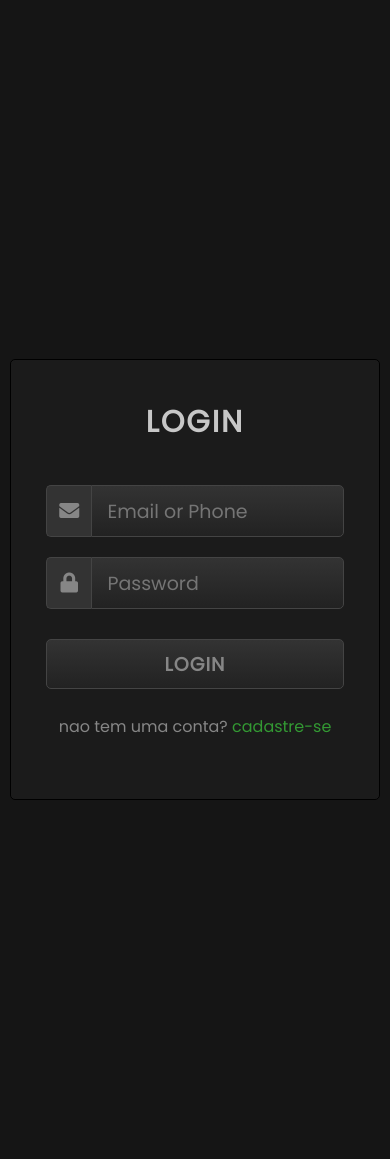
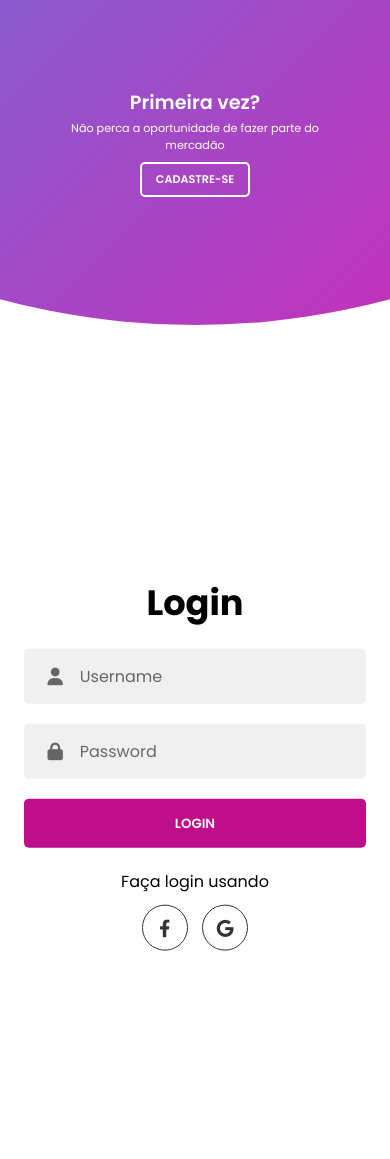
Before and after one commit to pedromael/OLX, a PHP site: page /entrar/index.php in a window 390 px wide. Run offline with PHP 8.4, Linux system fonts and the light colour scheme.

Commit message:
Página de Login e Cadastro feita

```diff
--- /dev/null
+++ b/entrar/app.js
@@ -0,0 +1,11 @@
+const sign_in_btn = document.querySelector("#sign-in-btn");
+const sign_up_btn = document.querySelector("#sign-up-btn");
+const container = document.querySelector(".container");
+
+sign_up_btn.addEventListener("click", () => {
+  container.classList.add("sign-up-mode");
+});
+
+sign_in_btn.addEventListener("click", () => {
+  container.classList.remove("sign-up-mode");
+});
--- a/entrar/index.php
+++ b/entrar/index.php
@@ -1,36 +1,50 @@
 <!DOCTYPE html>
-<html lang="pt" >
+<html lang="en">
 	<head>
-  <meta charset="UTF-8">
-  <title>OLX</title>
-  <link rel='stylesheet' href='https://cdnjs.cloudflare.com/ajax/libs/font-awesome/5.15.3/css/all.min.css'>
-  <link rel="stylesheet" href="../stilo/css.css">
-  <link rel="stylesheet" href="../stilo/login.css">
+		<meta charset="UTF-8" />
+		<meta name="viewport" content="width=device-width, initial-scale=1.0" />
+
+		<!-- Icons -->
+		<link rel="stylesheet" href="https://cdnjs.cloudflare.com/ajax/libs/font-awesome/6.4.0/css/all.min.css" integrity="sha512-iecdLmaskl7CVkqkXNQ/ZH/XLlvWZOJyj7Yy7tcenmpD1ypASozpmT/E0iPtmFIB46ZmdtAc9eNBvH0H/ZpiBw==" crossorigin="anonymous" referrerpolicy="no-referrer" />
+
+    <!-- SEO -->
+		<title>Praça | Entre ou Cadastre-se</title>
+    <meta name="description" content="Cadastre-se na nova plataforma de compra e venda de Angola, ou ainda faça login se já tiver uma conta... [gerar texto com gpt]">
+    <meta name="keywords" content="Angola, Henrique Strees, OLX, compra e venda, Loja Online">
+    <meta name="robots" content="index, follow">
+    <link rel="canonical" href="https://www.novaolx.com">
+
+    <!-- Estilo e Scripts -->
+		<link rel="stylesheet" href="style.css" />
 
 	</head>
 	<body>
-<!-- partial:index.partial.html -->
-<div class="login-form">
-  <div class="text">
-    LOGIN
+		<div class="container">
+			<div class="forms-container">
+				<div class="forms">
+					<?php include('signin.html'); ?>
+					<?php include('signup.html'); ?>
 				</div>
-  <form method="POST">
-    <div class="field">
-      <div class="fas fa-envelope"></div>
-      <input type="text" placeholder="Email or Phone">
 			</div>
-    <div class="field">
-      <div class="fas fa-lock"></div>
-      <input type="password" placeholder="Password">
+			<div class="panels-container">
+				<div class="panel left-panel">
+					<div class="content">
+						<h3>Primeira vez?</h3>
+						<p>Não perca a oportunidade de fazer parte do mercadão</p>
+						<button class="btn transparent" id="sign-up-btn">cadastre-se</button>
 					</div>
-    <button>LOGIN</button>
-    <div class="link">
-      nao tem uma conta?
-      <a href="sig-in.php">cadastre-se</a>
+					<img src="img/log.svg" class="image" alt="" />
 				</div>
-  </form>
+				<div class="panel right-panel">
+					<div class="content">
+						<h3>Já tem uma conta?</h3>
+						<p>Faça login com os seus dados, clicando no botão à baixo</p>
+						<button class="btn transparent" id="sign-in-btn">Login</button>
 					</div>
-<!-- partial -->
-
+					<img src="img/register.svg" class="image" alt="" />
+				</div>
+			</div>
+		</div>
+		<script src="app.js"></script>
 	</body>
 </html>
--- /dev/null
+++ b/entrar/signin.html
@@ -0,0 +1,21 @@
+<form action="#" class="sign-in-form">
+    <h2 class="title">Login</h2>
+    <div class="input-field">
+        <i class="fas fa-user"></i>
+        <input type="text" placeholder="Username" />
+    </div>
+    <div class="input-field">
+        <i class="fas fa-lock"></i>
+        <input type="password" placeholder="Password" />
+    </div>
+    <input type="submit" value="Login" class="btn solid form-submit" />
+    <p class="social-text">Faça login usando</p>
+    <div class="social-media">
+        <a href="#" class="social-icon">
+            <i class="fab fa-facebook-f"></i>
+        </a>
+        <a href="#" class="social-icon">
+            <i class="fab fa-google"></i>
+        </a>
+    </div>
+</form>
--- /dev/null
+++ b/entrar/signup.html
@@ -0,0 +1,45 @@
+<form action="#" class="sign-up-form">
+    <h2 class="title">Cadastro</h2>
+    <div class="input-field">
+        <i class="fas fa-user"></i>
+        <input type="text" placeholder="Nome Completo" />
+    </div>
+    <div class="input-field">
+        <i class="fas fa-envelope"></i>
+        <input type="email" placeholder="Email" />
+    </div>
+    <div class="input-field">
+        <i class="fas fa-phone"></i>
+        <input type="number" placeholder="Telefone (+244)" />
+    </div>
+
+    <div class="input-fild-doub">
+        <div class="input-field">
+            <i class="fas fa-location-dot"></i>
+            <input type="text" placeholder="Moradia" />
+        </div>
+        <div class="input-field">
+            <i class="fas fa-cake-candles"></i>
+            <input type="date" placeholder="Anivesário" />
+        </div>
+    </div>
+
+    <div class="input-field">
+        <i class="fas fa-lock"></i>
+        <input type="password" placeholder="Password" />
+    </div>
+    <div class="input-field">
+        <i class="fas fa-lock"></i>
+        <input type="password" placeholder="Confirmar Password" />
+    </div>
+    <input type="submit" class="btn form-submit" value="Sign up" />
+    <p class="social-text">Ou cadastre-se usando</p>
+    <div class="social-media">
+        <a href="#" class="social-icon">
+            <i class="fab fa-facebook-f"></i>
+        </a>
+        <a href="#" class="social-icon">
+            <i class="fab fa-google"></i>
+        </a>
+    </div>
+</form>
--- /dev/null
+++ b/entrar/style.css
@@ -0,0 +1,464 @@
+@import url("https://fonts.googleapis.com/css2?family=Poppins:wght@200;300;400;500;600;700;800&display=swap");
+
+* {
+	margin: 0;
+	padding: 0;
+	box-sizing: border-box;
+	text-decoration: none;
+	border: none;
+	outline: none;
+	font-family: "Poppins", sans-serif;
+}
+
+:root {
+	--clr-primary: hsl(318, 86%, 50%);
+	--clr-primary-bg: hsl(318, 86%, 40%);
+	--clr-dark: hsl(318, 46%, 10%);
+	--clr-light: hsl(318, 96%, 90%);
+
+	--clr-card-bg: hsl(0, 0%, 94%);
+	--clr-card-text: hsl(0, 0%, 40%);
+	--clr-card-title: hsl(0, 0%, 20%);
+	/*
+	--clr-card-dark-bg: hsl(0, 0%, 20%);
+	--clr-card-dark-text: hsl(0, 0%, 60%);
+	--clr-card-dark-title: hsl(0, 0%, 80%);
+	*/
+}
+
+/*=============================================================*/
+/*======================== ELEMENTS ===========================*/
+/*=============================================================*/
+
+.title {
+	font-size: 2.2rem;
+	color: var(--clr-card-light-title);
+	margin-bottom: 10px;
+}
+
+.social-icon {
+	height: 46px;
+	width: 46px;
+	display: flex;
+	justify-content: center;
+	align-items: center;
+	margin: 0 0.45rem;
+	color: #333;
+	border-radius: 50%;
+	border: 1px solid #333;
+	text-decoration: none;
+	font-size: 1.1rem;
+	transition: 0.3s;
+}
+
+.social-icon:hover {
+	color: var(--clr-primary);
+	border-color: var(--clr-primary);
+}
+
+.btn {
+	width: 150px;
+	background-color: var(--clr-primary-bg);
+	border: none;
+	outline: none;
+	height: 49px;
+	border-radius: 5px;
+	color: #fff;
+	text-transform: uppercase;
+	font-weight: 600;
+	margin: 10px 0;
+	cursor: pointer;
+	transition: 0.5s;
+}
+
+.btn:hover {
+	background-color: var(--clr-primary);
+}
+
+.btn.transparent {
+	margin: 0;
+	background: none;
+	border: 2px solid #fff;
+	width: 130px;
+	height: 41px;
+	font-weight: 600;
+	font-size: 0.8rem;
+}
+
+/*=============================================================*/
+/*======================== ELEMENTS ===========================*/
+/*=============================================================*/
+
+/*=============================================================*/
+/*========================== caixas ===========================*/
+/*=============================================================*/
+
+.container {
+	position: relative;
+	width: 100%;
+	background-color: #fff;
+	min-height: 100vh;
+	overflow: hidden;
+}
+
+/*=============================================================*/
+/*========================== caixas ===========================*/
+/*=============================================================*/
+
+.forms-container {
+	position: absolute;
+	width: 100%;
+	height: 100%;
+	top: 0;
+	left: 0;
+}
+
+.forms {
+	position: absolute;
+	top: 50%;
+	transform: translate(-50%, -50%);
+	left: 75%;
+	width: 50%;
+	transition: 1s 0.7s ease-in-out;
+	display: grid;
+	grid-template-columns: 1fr;
+	z-index: 5;
+}
+
+
+/*=============================================================*/
+/*======================== FORMULÁRIOS ===========================*/
+/*=============================================================*/
+
+form {
+	display: flex;
+	align-items: center;
+	justify-content: center;
+	flex-direction: column;
+	padding: 0rem 5rem;
+	transition: all 0.2s 0.7s;
+	overflow: hidden;
+	grid-column: 1 / 2;
+	grid-row: 1 / 2;
+}
+
+form.sign-up-form {
+	opacity: 0;
+	z-index: 1;
+}
+
+form.sign-in-form {
+	z-index: 2;
+}
+
+.input-fild-doub {
+	max-width: 370px;
+	width: 100%;
+	margin: 10px 0;
+	height: 55px;
+	display: flex;
+	justify-content: space-between;
+	gap: 10px;
+}
+
+.input-fild-doub .input-field {
+	width: 50%;
+	margin: 0px 0;
+}
+
+.input-field {
+	max-width: 380px;
+	width: 100%;
+	background-color: var(--clr-card-bg);
+	margin: 10px 0;
+	height: 55px;
+	border-radius: 5px;
+	display: grid;
+	grid-template-columns: 15% 85%;
+	padding: 0 0.4rem;
+	position: relative;
+}
+
+.form-submit {
+	max-width: 380px;
+	width: 100%;
+}
+
+.input-field i {
+	text-align: center;
+	line-height: 55px;
+	color: var(--clr-card-text);
+	transition: 0.5s;
+	font-size: 1.1rem;
+}
+
+.input-field input {
+	background: none;
+	line-height: 1;
+	font-size: 1rem;
+	color: var(--clr-card-text);
+}
+
+.input-field input::placeholder {
+	color: var(--clr-card-text);
+}
+
+
+/*=============================================================*/
+/*======================== FORMULÁRIOS ===========================*/
+/*=============================================================*/
+
+
+.social-text {
+	padding: 0.7rem 0;
+	font-size: 1rem;
+}
+
+.social-media {
+	display: flex;
+	justify-content: center;
+}
+
+.panels-container {
+	position: absolute;
+	height: 100%;
+	width: 100%;
+	top: 0;
+	left: 0;
+	display: grid;
+	grid-template-columns: repeat(2, 1fr);
+}
+
+.container:before {
+	content: "";
+	position: absolute;
+	height: 2000px;
+	width: 2000px;
+	top: -10%;
+	right: 48%;
+	transform: translateY(-50%);
+	background-image: linear-gradient(-45deg, var(--clr-primary) 0%, #04befe 100%);
+	transition: 1.8s ease-in-out;
+	border-radius: 50%;
+	z-index: 6;
+}
+
+.image {
+	width: 100%;
+	transition: transform 1.1s ease-in-out;
+	transition-delay: 0.4s;
+}
+
+.panel {
+	display: flex;
+	flex-direction: column;
+	align-items: flex-end;
+	justify-content: space-around;
+	text-align: center;
+	z-index: 6;
+}
+
+.left-panel {
+	pointer-events: all;
+	padding: 3rem 17% 2rem 12%;
+}
+
+.right-panel {
+	pointer-events: none;
+	padding: 3rem 12% 2rem 17%;
+}
+
+.panel .content {
+	color: #fff;
+	transition: transform 0.9s ease-in-out;
+	transition-delay: 0.6s;
+}
+
+.panel h3 {
+	font-weight: 600;
+	line-height: 1;
+	font-size: 1.5rem;
+}
+
+.panel p {
+	font-size: 0.95rem;
+	padding: 0.7rem 0;
+}
+
+.right-panel .image,
+.right-panel .content {
+  	transform: translateX(800px);
+}
+
+/* ANIMATION */
+
+.container.sign-up-mode:before {
+	transform: translate(100%, -50%);
+	right: 52%;
+}
+
+.container.sign-up-mode .left-panel .image,
+.container.sign-up-mode .left-panel .content {
+  	transform: translateX(-800px);
+}
+
+.container.sign-up-mode .forms {
+  	left: 25%;
+}
+
+.container.sign-up-mode form.sign-up-form {
+	opacity: 1;
+	z-index: 2;
+}
+
+.container.sign-up-mode form.sign-in-form {
+	opacity: 0;
+	z-index: 1;
+}
+
+.container.sign-up-mode .right-panel .image,
+.container.sign-up-mode .right-panel .content {
+  	transform: translateX(0%);
+}
+
+.container.sign-up-mode .left-panel {
+  	pointer-events: none;
+}
+
+.container.sign-up-mode .right-panel {
+  	pointer-events: all;
+}
+
+/*=====================================================*/
+/*==================== RESPONSIVO =====================*/
+/*=====================================================*/
+
+@media (max-width: 870px) {
+	.container {
+		min-height: 800px;
+		height: 100vh;
+	}
+
+	.forms {
+		width: 100%;
+		top: 95%;
+		transform: translate(-50%, -100%);
+		transition: 1s 0.8s ease-in-out;
+	}
+
+	.forms,
+	.container.sign-up-mode .forms {
+		left: 50%;
+	}
+
+	.panels-container {
+		grid-template-columns: 1fr;
+		grid-template-rows: 1fr 2fr 1fr;
+	}
+
+	.panel {
+		flex-direction: row;
+		justify-content: space-around;
+		align-items: center;
+		padding: 2.5rem 8%;
+		grid-column: 1 / 2;
+	}
+
+	.right-panel {
+		grid-row: 3 / 4;
+	}
+
+	.left-panel {
+		grid-row: 1 / 2;
+	}
+
+	.image {
+		width: 200px;
+		transition: transform 0.9s ease-in-out;
+		transition-delay: 0.6s;
+	}
+
+	.panel .content {
+		padding-right: 15%;
+		transition: transform 0.9s ease-in-out;
+		transition-delay: 0.8s;
+	}
+
+	.panel h3 {
+		font-size: 1.2rem;
+	}
+
+	.panel p {
+		font-size: 0.7rem;
+		padding: 0.5rem 0;
+	}
+
+	.btn.transparent {
+		width: 110px;
+		height: 35px;
+		font-size: 0.7rem;
+	}
+
+	.container:before {
+		width: 1500px;
+		height: 1500px;
+		transform: translateX(-50%);
+		left: 30%;
+		bottom: 68%;
+		right: initial;
+		top: initial;
+		transition: 2s ease-in-out;
+	}
+
+	.container.sign-up-mode:before {
+		transform: translate(-50%, 100%);
+		bottom: 32%;
+		right: initial;
+	}
+
+	.container.sign-up-mode .left-panel .image,
+	.container.sign-up-mode .left-panel .content {
+		transform: translateY(-300px);
+	}
+
+	.container.sign-up-mode .right-panel .image,
+	.container.sign-up-mode .right-panel .content {
+		transform: translateY(0px);
+	}
+
+	.right-panel .image,
+	.right-panel .content {
+		transform: translateY(300px);
+	}
+
+	.container.sign-up-mode .forms {
+		top: 5%;
+		transform: translate(-50%, 0);
+	}
+}
+
+@media (max-width: 570px) {
+	form {
+		padding: 0 1.5rem;
+	}
+
+	.image {
+		display: none;
+	}
+	.panel .content {
+		padding: 0.5rem 1rem;
+	}
+	.container {
+		padding: 1.5rem;
+	}
+
+	.container:before {
+		bottom: 72%;
+		left: 50%;
+	}
+
+	.container.sign-up-mode:before {
+		bottom: 28%;
+		left: 50%;
+	}
+}
--- a/perfil/index.php
+++ b/perfil/index.php
@@ -4,7 +4,11 @@
 <head>
     <meta charset="UTF-8">
     <meta name="viewport" content="width=device-width, initial-scale=1.0">
-    <title><?=?></title>
+    <title>
+        <?php
+
+        ?>
+    </title>
 </head>
 <body>
     <nav></nav>
```
Lines whose indentation alone changed are shown as unchanged.
